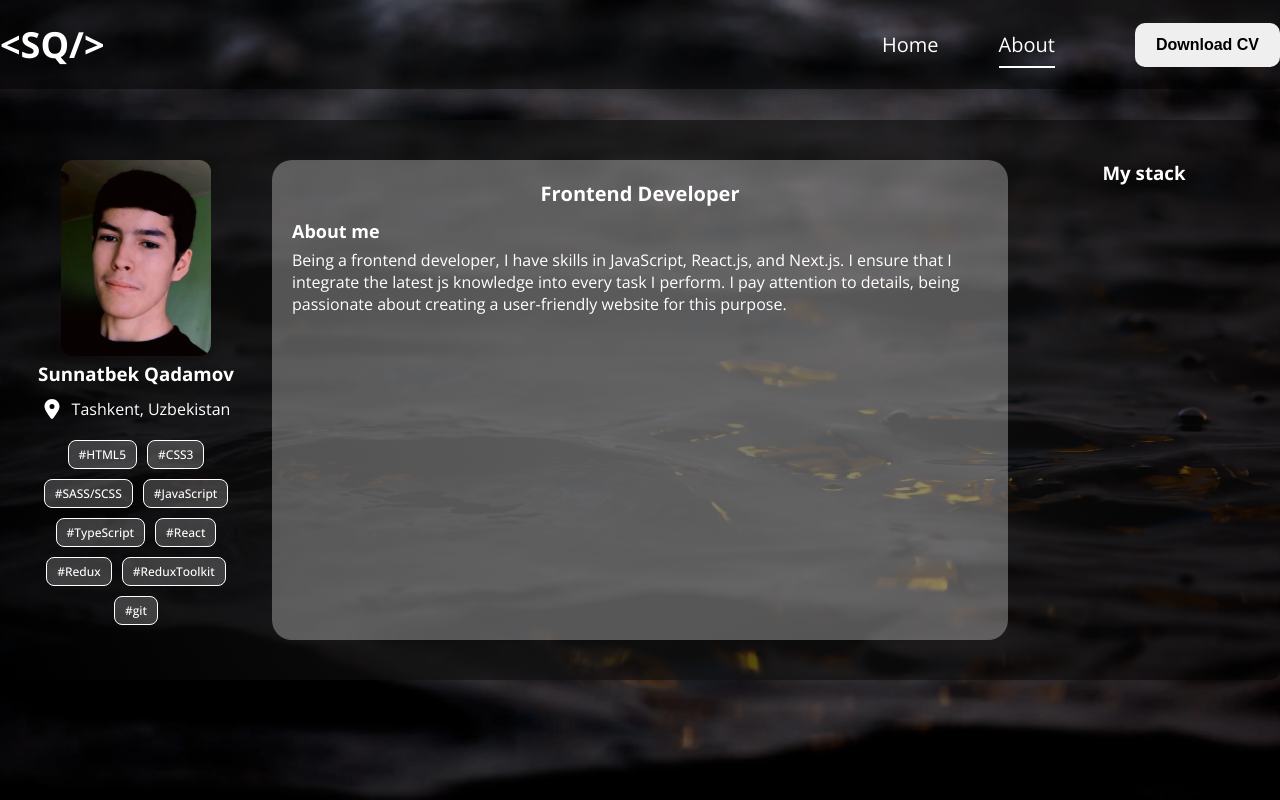
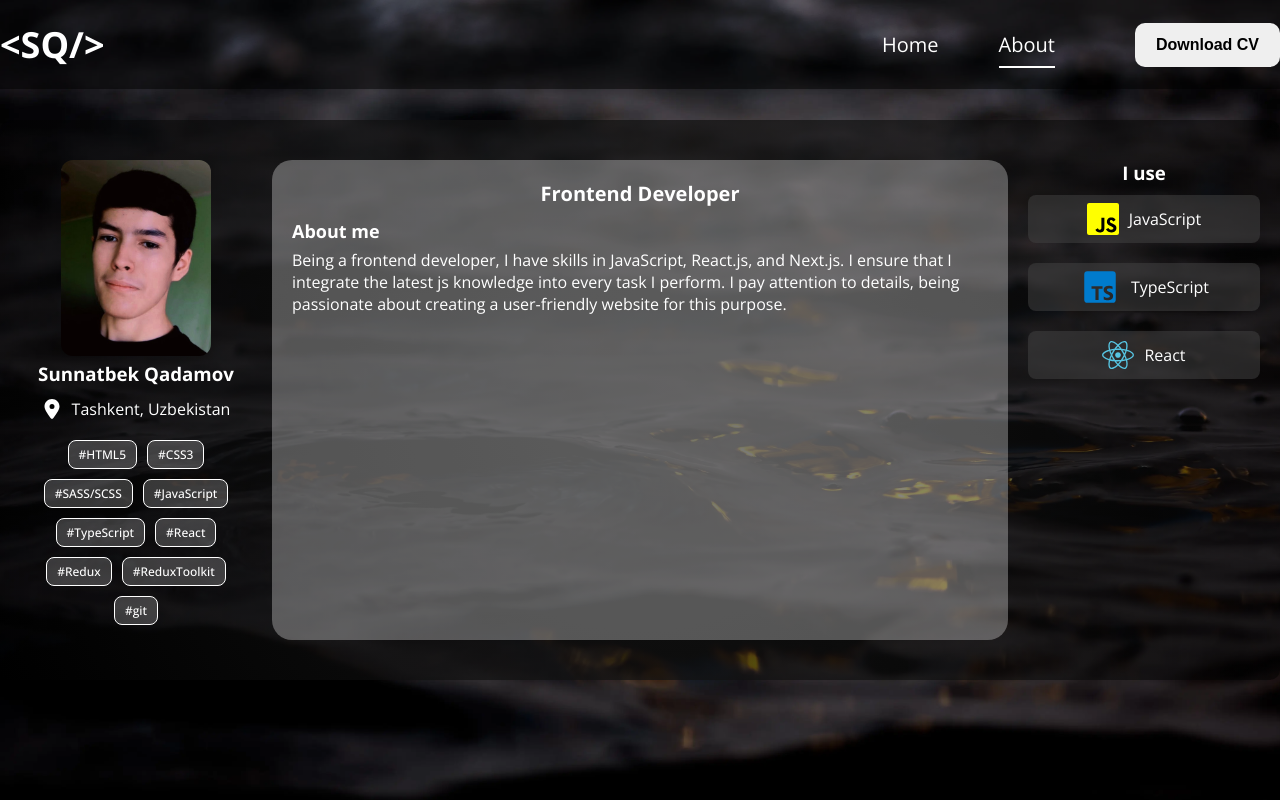
Before and after one commit to sunnatbekweb/resume-web, a React (Vite) app: page /about in a window 1280 px wide. Built offline with nearby package versions, Linux system fonts and the light colour scheme.

Commit message:
updated about page

```diff
--- a/src/pages/About.tsx
+++ b/src/pages/About.tsx
@@ -1,5 +1,7 @@
-import { FaLocationDot } from "react-icons/fa6";
+import { BiLogoTypescript } from "react-icons/bi";
 import "../styles/about.scss";
+import { FaLocationDot, FaReact } from "react-icons/fa6";
+import { SiJavascript } from "react-icons/si";
 
 const About = () => {
   return (
@@ -39,7 +41,38 @@ const About = () => {
             </p>
           </div>
           <div className="about__row--col">
-            <h3 className="about__row--col--title">My stack</h3>
+            <h3 className="about__row--col--title">I use</h3>
+            <div className="stack__item">
+              <SiJavascript
+                style={{
+                  fontSize: 32,
+                  color: "yellow",
+                  backgroundColor: "#000",
+                  borderRadius: 2,
+                }}
+              />
+              <span>JavaScript</span>
+            </div>
+            <div className="stack__item">
+              <BiLogoTypescript
+                style={{
+                  fontSize: 42,
+                  color: "#007BCD",
+                  borderRadius: 2,
+                }}
+              />
+              <span>TypeScript</span>
+            </div>
+            <div className="stack__item">
+              <FaReact
+                style={{
+                  fontSize: 32,
+                  color: "rgb(86, 196, 225)",
+                  borderRadius: 2,
+                }}
+              />
+              <span>React</span>
+            </div>
           </div>
         </div>
       </div>
--- a/src/styles/about.scss
+++ b/src/styles/about.scss
@@ -1,5 +1,4 @@
 .about {
-  //   width: 80%;
   height: 60vh;
   padding: 40px 20px;
   margin: 0 auto;
@@ -56,6 +55,18 @@
         }
       }
 
+      & .stack__item {
+        display: flex;
+        justify-content: center;
+        align-items: center;
+        column-gap: 10px;
+        width: 100%;
+        border-radius: 8px;
+        background: #42424283;
+        margin: 10px 0;
+        height: 48px;
+      }
+
       &:nth-child(2) {
         width: 60%;
         padding: 20px;
```
